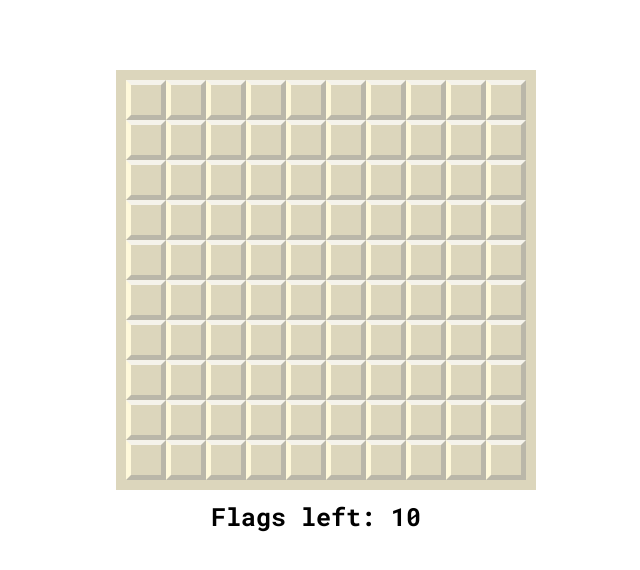
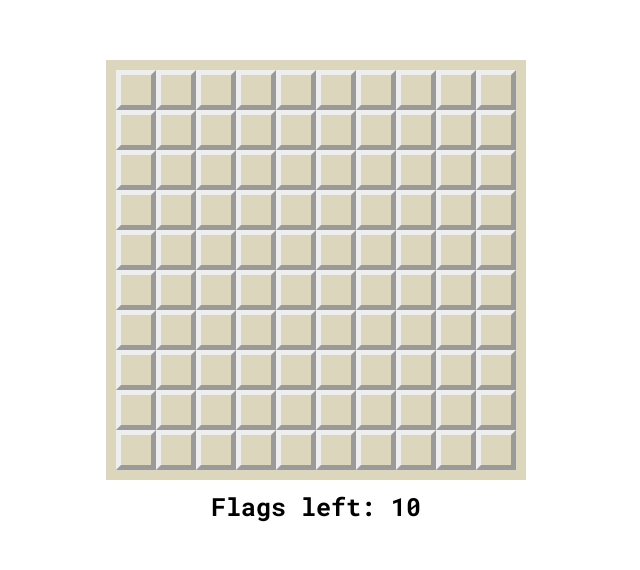
Before and after one commit to ShyamGadde/minesweeper, a plain HTML site: page index.html in a window 1280 px wide. Shown: the part 114-684 px from the top of the page, without its empty margins (324-964 px from the left). Drawn offline with Linux system fonts and the light colour scheme.

Commit message:
Update sytles

```diff
--- a/index.html
+++ b/index.html
@@ -12,12 +12,9 @@
 </head>
 
 <body>
-
-  <div class="container">
-    <div class="grid"></div>
-    <div>Flags left: <span id='flags-left'></span></div>
-    <div id="result"></div>
-  </div>
+  <div class="grid"></div>
+  <div>Flags left: <span id='flags-left'></span></div>
+  <div id="result"></div>
 
 </body>
 
--- a/main.js
+++ b/main.js
@@ -24,13 +24,13 @@ document.addEventListener('DOMContentLoaded', () => {
       for(let i = 0; i < width*width; i++) {
         const square = document.createElement('div')
         square.setAttribute('id', i)
-        square.classList.add(states[i])
+        square.classList.add(states[i], 'box')
         grid.appendChild(square)
         squares.push(square)
 
         square.addEventListener('click', () => click(square))
 
-        square.oncontextmenu = () => {
+        square.oncontextmenu = e => {
           e.preventDefault()
           addFlag(square)
         }
--- a/style.css
+++ b/style.css
@@ -2,11 +2,6 @@ body {
   display: grid;
   place-content: center;
   min-height: 100vh;
-}
-
-.container {
-  width: 500px;
-  align-content: center;
 }
 
 .grid {
@@ -15,8 +10,6 @@ body {
   display: flex;
   flex-wrap: wrap;
   background-color: #dcd6bc;
-  margin-left: 50px;
-  margin-top: 20px;
   border: 10px solid #dcd6bc;
   margin-bottom: 10px;
 }
@@ -26,29 +19,23 @@ div {
   text-align: center;
   font-family: "Roboto Mono", monospace;
 }
-.valid {
+
+.box {
   height: 40px;
   width: 40px;
   border: 5px solid;
-  border-color: #f5f3eb #bab7a9 #bab7a9 #fff9db;
   box-sizing: border-box;
 }
 
+.bomb,
+.valid {
+  border-style: outset;
+}
+
 .checked {
-  height: 40px;
-  width: 40px;
   border: 2px solid;
   background-color: #cecab7;
-  border-color: #9c998d;
-  box-sizing: border-box;
-}
-
-.bomb {
-  height: 40px;
-  width: 40px;
-  border: 5px solid;
-  border-color: #f5f3eb #bab7a9 #bab7a9 #fff9db;
-  box-sizing: border-box;
+  border-color: #7e7e7e;
 }
 
 .one {
```
